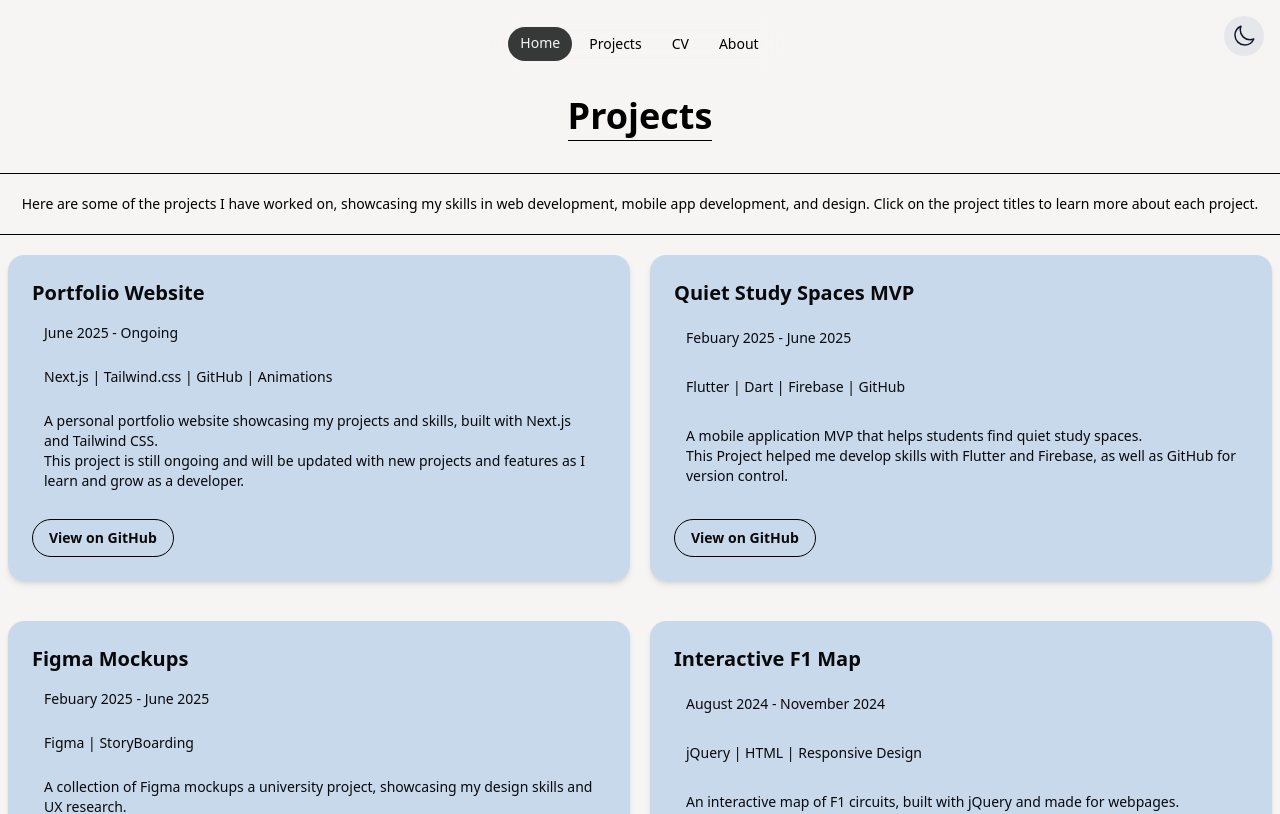
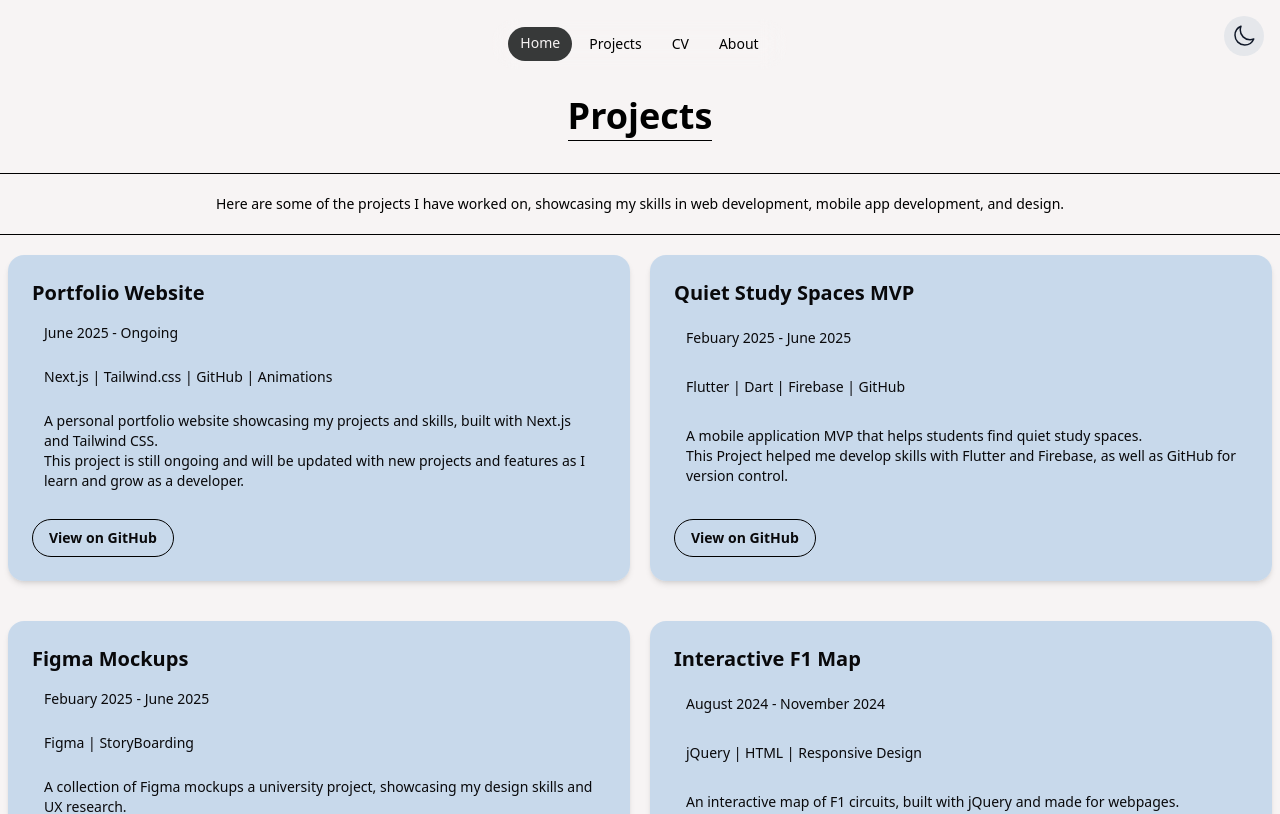
Before and after one commit to CrabbRex/my-cv-site, a Next.js app: page /projects in a window 1280 px wide. Shown: the top 814 px of the page. Built offline with nearby package versions, Linux system fonts and the light colour scheme.

Commit message:
Cleanup.

```diff
--- a/src/app/projects/page.tsx
+++ b/src/app/projects/page.tsx
@@ -9,7 +9,6 @@ export default function Projects() {
       <div>
         <p className="pt-5 pb-5 border-t border-b w-screen items-center justidy-center text-center text-sm text-[var(--color-foreground)]">
           Here are some of the projects I have worked on, showcasing my skills in web development, mobile app development, and design.
-          Click on the project titles to learn more about each project.
         </p>
       </div>
 
@@ -74,45 +73,6 @@ export default function Projects() {
             </button>
           </Link>
         </div>
-
-        {/* <Link href="/projects/cv-website" className="hover:underline">
-          <div className="rounded-xl bg-[var(--color-surface)] backdrop-blur-md p-6 border border-white/20 shadow hover:shadlow-lg transition">
-            <h2 className="text-xl font-semibold mb-2">Portfolio Website</h2>
-            <p className="text-sm mb-4">
-              A personal portfolio website showcasing my projects and skills, built with Next.js and Tailwind CSS.
-            </p>
-          </div>
-        </Link>
-
-        <Link href="/projects/quiet-study-spaces" className="hover:underline">
-          <div className="rounded-xl bg-[var(--color-surface)] backdrop-blur-md p-6 border border-white/20 shadow hover:shadlow-lg transition">
-            <h2 className="text-xl font-semibold mb-2">Quiet Study Spaces MVP</h2>
-            <p className="text-sm mb-4">
-              A mobile application MVP that helps students find quiet study spaces, built with Flutter and Firebase.
-            </p>
-          </div>
-        </Link>
-
-        <Link href="/projects/figma" className="hover:underline">
-          <div className="rounded-xl bg-[var(--color-surface)] backdrop-blur-md p-6 border border-white/20 shadow hover:shadlow-lg transition">
-            <h2 className="text-xl font-semibold mb-2">Figma Mockups</h2>
-            <p className="text-sm mb-4">
-              A collection of Figma mockups for various projects, showcasing my design skills and UX research.
-            </p>
-          </div>
-        </Link>
-
-        <Link href="/projects/figma" className="hover:underline">
-          <div className="rounded-xl bg-[var(--color-surface)] backdrop-blur-md p-6 border border-white/20 shadow hover:shadlow-lg transition">
-            <h2 className="text-xl font-semibold mb-2">Interactive F1 Map</h2>
-            <p className="text-sm mb-4">
-              An interactive map of F1 circuits, built with jQuery and made for webpages.
-            </p>
-          </div>
-        </Link> */}
-
-
-
       </div>
     </main>
   )
```
